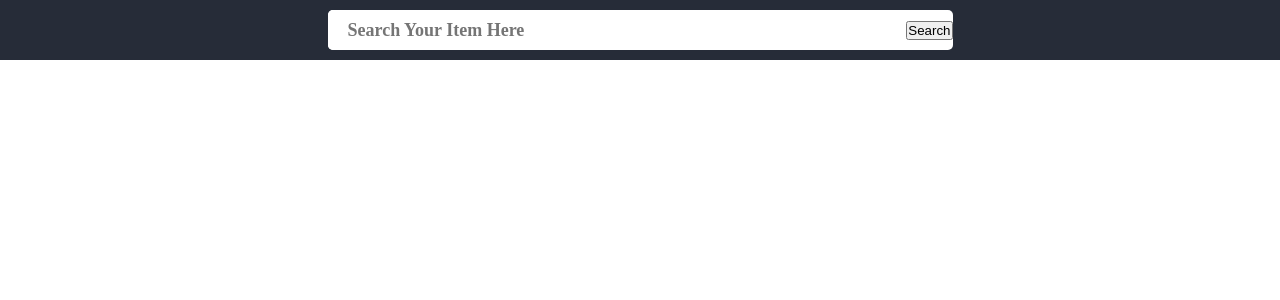
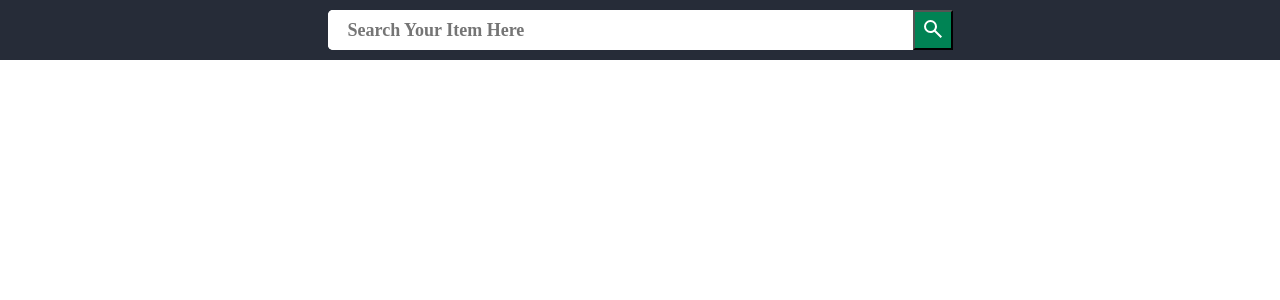
Before and after one commit to GamingSeries/Neptune, a Django app: page /core/home/ in a window 1280 px wide. Shown: the top 300 px of the page. Run offline with Django 4.2, Linux system fonts and the light colour scheme.

Commit message:
added svg in button

```diff
--- a/static/css/home.css
+++ b/static/css/home.css
@@ -1,6 +1,4 @@
-*,
-*::before,
-*::after {
+*,*::before,*::after {
     margin: 0;
     padding: 0;
     box-sizing: border-box;
@@ -39,8 +37,16 @@
 }
 
 .searchbox {
+    height: 40px;
+    width: 40px;
+
     display: flex;
     align-items: center;
+    justify-content: center;
+}
+
+.searchbox button {
     height: 100%;
-    margin-left: 10px;
+    width: 100%;
+    background-color: #008354;
 }
--- a/templates/home.html
+++ b/templates/home.html
@@ -13,7 +13,7 @@
         <div class="searchbar">
             <input type="text" placeholder="Search Your Item Here">
             <div class="searchbox">
-                <button>Search</button>
+                <button> <svg xmlns="http://www.w3.org/2000/svg" width="24" height="24" viewBox="0 0 24 24"><path fill="white" d="m19.6 21l-6.3-6.3q-.75.6-1.725.95T9.5 16q-2.725 0-4.612-1.888T3 9.5q0-2.725 1.888-4.612T9.5 3q2.725 0 4.612 1.888T16 9.5q0 1.1-.35 2.075T14.7 13.3l6.3 6.3l-1.4 1.4ZM9.5 14q1.875 0 3.188-1.313T14 9.5q0-1.875-1.313-3.188T9.5 5Q7.625 5 6.312 6.313T5 9.5q0 1.875 1.313 3.188T9.5 14Z"/></svg></button>
             </div>
         </div>
     </div>
```
